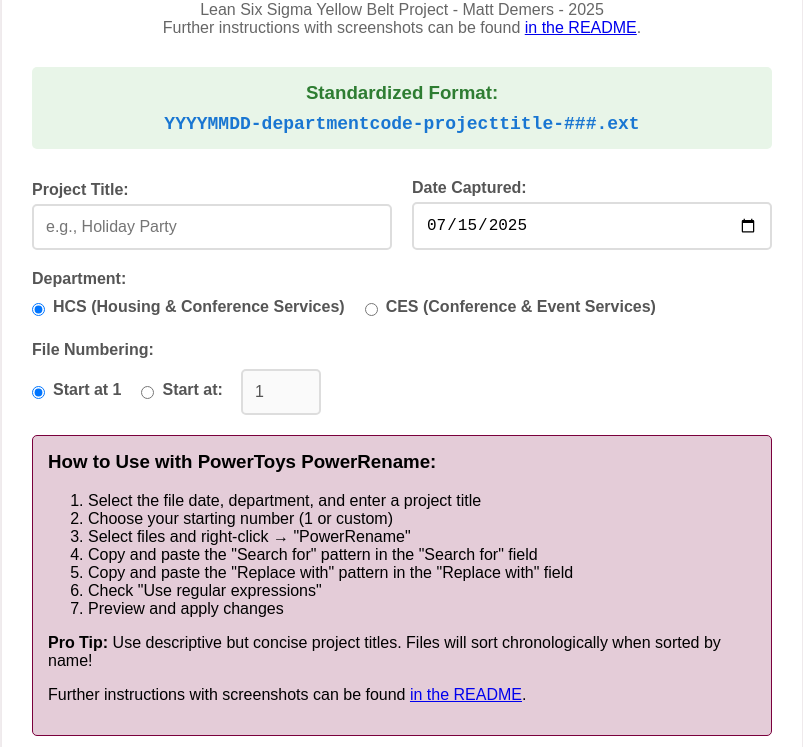
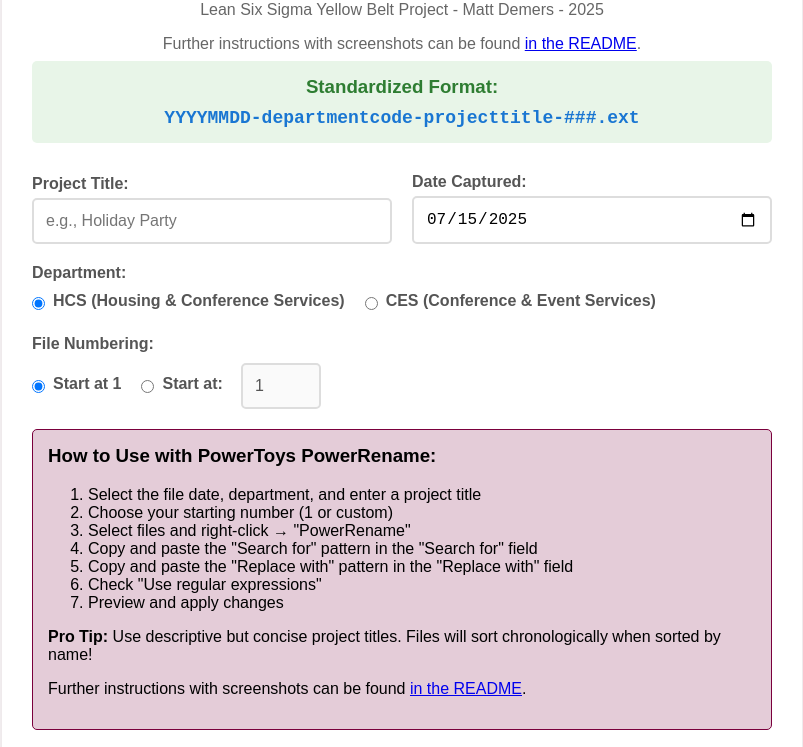
Before and after one commit to MattDemers/hcs-file-renamer, a plain HTML site: page index.html in a window 1280 px wide. Shown: the part 124-871 px from the top of the page, without its empty margins (238-1041 px from the left). Drawn offline with Linux system fonts and the light colour scheme.

Commit message:
Update index.html
Futzing with spacing.

```diff
--- a/index.html
+++ b/index.html
@@ -26,7 +26,7 @@
         .subtitle {
             text-align: center;
             color: #666;
-            margin-bottom: 30px;
+            margin-bottom: 0.5em;
         }
         .format-display {
             background-color: #e8f5e8;
@@ -193,8 +193,8 @@
 <body>
     <div class="container">
         <h1>📁 Simple Filename Standardizer</h1>
-        <p class="subtitle">Lean Six Sigma Yellow Belt Project - Matt Demers - 2025<br >
-	Further instructions with screenshots can be found <a href="https://github.com/MattDemers/hcs-file-renamer/blob/main/README.md" target="_blank">in the README</a>.</p>
+        <p class="subtitle">Lean Six Sigma Yellow Belt Project - Matt Demers - 2025</p>
+	<p class="subtitle">Further instructions with screenshots can be found <a href="https://github.com/MattDemers/hcs-file-renamer/blob/main/README.md" target="_blank">in the README</a>.</p>
 
         <div class="format-display">
             <h3>Standardized Format:</h3>
```
